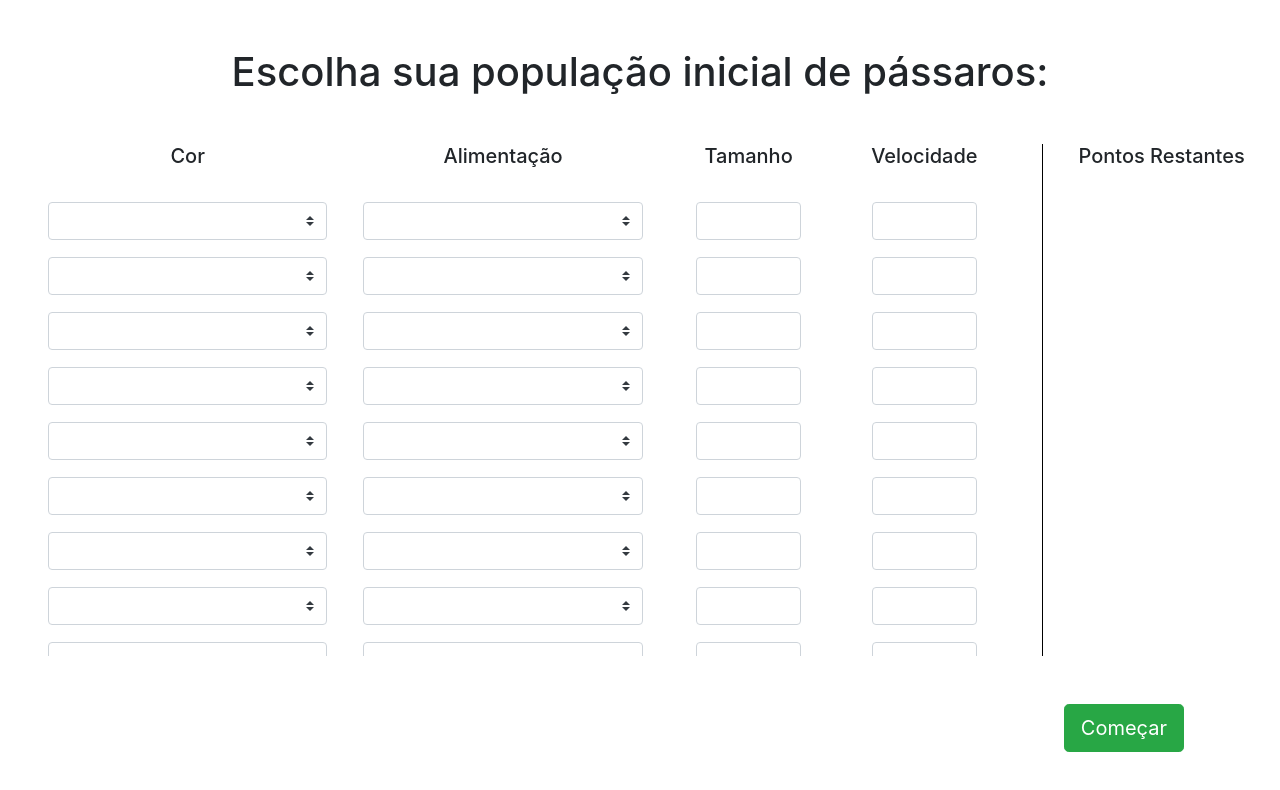
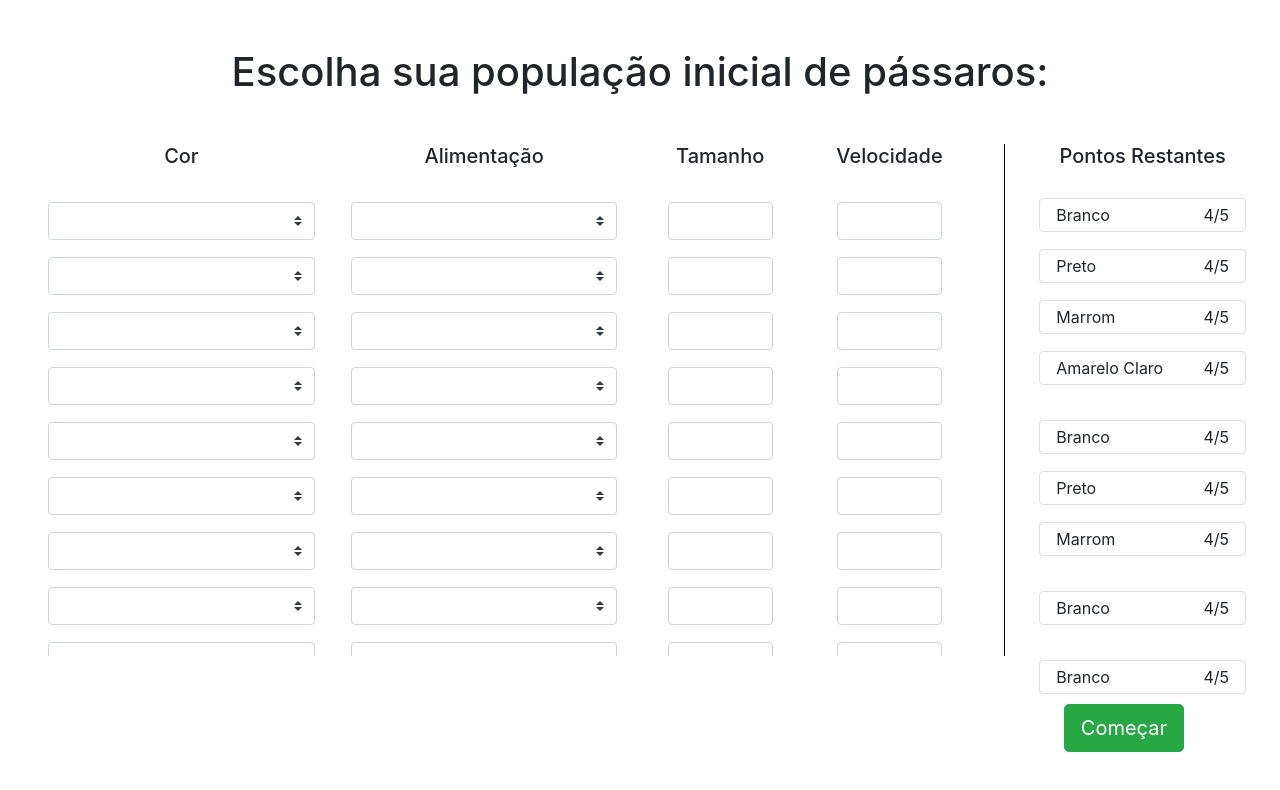
Before and after one commit to Valgueiro/bird_evolution, a Nuxt app: page / in a window 1280 px wide. Shown: the top 790 px of the page. Built offline with nearby package versions, Linux system fonts and the light colour scheme.

Commit message:
Create BEcard component

```diff
--- /dev/null
+++ b/components/be-card.vue
@@ -0,0 +1,32 @@
+<template>
+  <div>
+    <div class="be-card">
+      <div>
+        {{attr}}
+      </div>
+      <div>{{value}}<span v-if="maxValue">/{{maxValue}}</span></div>
+    </div>
+  </div>
+</template>
+
+<script>
+export default {
+  name: 'BECard',
+  props: ['attr', 'value', 'maxValue']
+};
+</script>
+
+<style scoped>
+.be-card {
+  padding: 0.25rem 1rem;
+  box-sizing: border-box;
+  margin: 17px 34px;
+
+  border: 1px solid rgba(0, 0, 0, 0.125);
+  border-radius: 0.25rem;
+
+
+  display: flex;
+  justify-content: space-between
+}
+</style>
--- a/pages/index.vue
+++ b/pages/index.vue
@@ -33,6 +33,31 @@
         <div class="title">
           <h5>Pontos Restantes</h5>
         </div>
+
+        <!-- Color Section-->
+        <div class="section">
+          <BECard attr="Branco" value="4" maxValue="5" />
+          <BECard attr="Preto" value="4" maxValue="5" />
+          <BECard attr="Marrom" value="4" maxValue="5" />
+          <BECard attr="Amarelo Claro" value="4" maxValue="5" />
+        </div>
+
+        <!-- Feed Section-->
+        <div class="section">
+          <BECard attr="Branco" value="4" maxValue="5" />
+          <BECard attr="Preto" value="4" maxValue="5" />
+          <BECard attr="Marrom" value="4" maxValue="5" />
+        </div>
+
+        <!-- Size Section-->
+        <div class="section">
+          <BECard attr="Branco" value="4" maxValue="5" />
+        </div>
+
+        <!-- Speed Section-->
+        <div class="section">
+          <BECard attr="Branco" value="4" maxValue="5" />
+        </div>
       </div>
     </div>
     <div class="button-continue">
@@ -45,7 +70,11 @@
 
 <script>
 import { mapGetters } from 'vuex';
+import BECard from '~/components/be-card';
 export default {
+  components: {
+    BECard
+  },
   computed: {
     ...mapGetters({
       foodTypes: 'birds/foodTypesOptions',
@@ -107,6 +136,11 @@ export default {
 
   & .title {
     text-align: center;
+    margin-bottom: 30px;
+  }
+
+  & .section {
+    margin-bottom: 35px;
   }
 }
 
```
Also changed, not shown: 1 other file (tests, documents, lock files or other folders).
